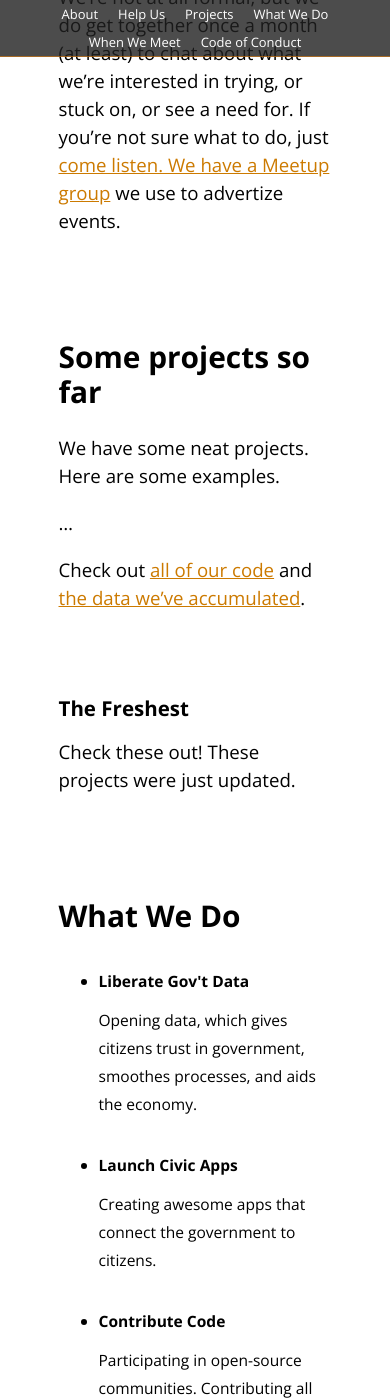
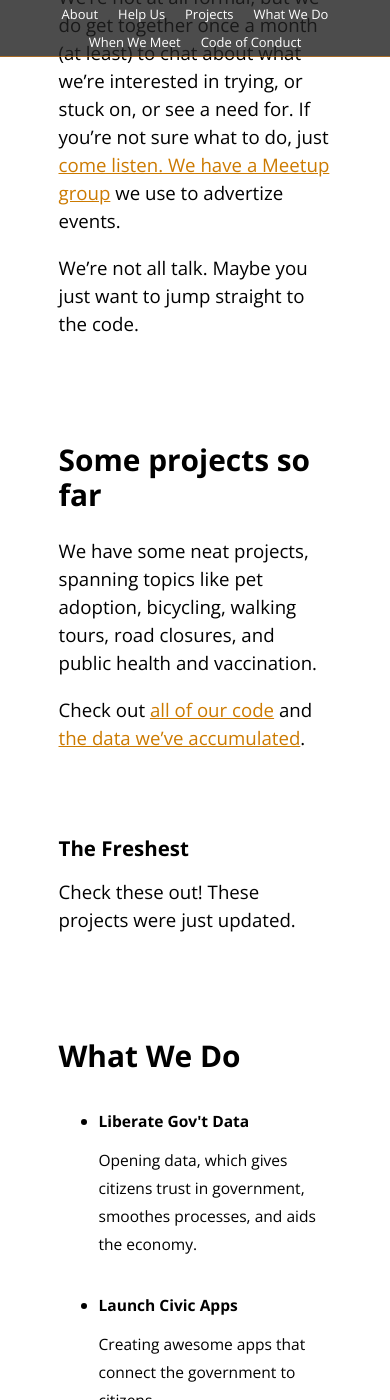
Before and after one commit to cforlando/cforlando.github.io, a Jekyll site: the page built from index.md, in a window 390 px wide and 1400 px high, scrolled down 1296 px. Built offline with Jekyll 4.4.1, drawn with Linux system fonts in a browser that asks for light colours; a style sheet for code colours, icons or effects is not loaded.

Commit message:
Shrink video a bit, and let smaller sizes view it.

```diff
--- a/images/site.css
+++ b/images/site.css
@@ -182,9 +182,10 @@ iframe.videoframe {
 span.videoframe {
 	display: none;
 }
-@media (max-width: 1300px) {
+@media (max-width: 1000px) {
 iframe.videoframe {
 	display: none;
+	max-width: 854px;
 }
 span.videoframe {
 	display: inline;
--- a/index.md
+++ b/index.md
@@ -48,7 +48,7 @@ Jennifer Pahlka, in her 2012 TED talk, called Code for America "a
 Peace Corps for geeks".
 <span class="videoframe"><a href="http://www.ted.com/talks/jennifer_pahlka_coding_a_better_government">See the whole talk.</a> It's pretty great.</span><!--- link to video shows up only when narrow screen -->
 
-<iframe class="videoframe" src="https://embed-ssl.ted.com/talks/jennifer_pahlka_coding_a_better_government.html" width="854" height="480" frameborder="0" scrolling="no" webkitAllowFullScreen mozallowfullscreen allowFullScreen></iframe><!--- embedded video shows up only on wide screen -->
+<iframe class="videoframe" src="https://embed-ssl.ted.com/talks/jennifer_pahlka_coding_a_better_government.html" width="100%" height="480" frameborder="0" scrolling="no" webkitAllowFullScreen mozallowfullscreen allowFullScreen></iframe><!--- embedded video shows up only on wide screen -->
 
 Some words to describe us:  transparent, inclusive, respectful, permissionless,
 generative.
@@ -67,12 +67,13 @@ group](http://www.meetup.com/Code-For-Orlando/) we use to advertize events.
 
 <ul id="upcoming-meetup-events"></ul><!--- This is programatically filled. -->
 
+We're not all talk. Maybe you just want to jump straight to the code.
+
 Some projects so far
 ====================
 
-We have some neat projects. Here are some examples.
-
-...
+We have some neat projects, spanning topics like pet adoption, bicycling,
+walking tours, road closures, and public health and vaccination.
 
 Check out [all of our code](https://github.com/cforlando/) and [the
 data we've accumulated](https://brigades.opendatanetwork.com/brigade?brigade=Code%20for%20Orlando).
```
